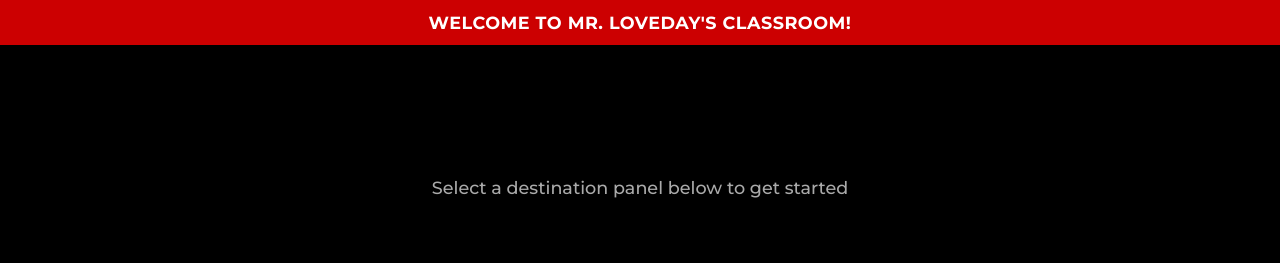
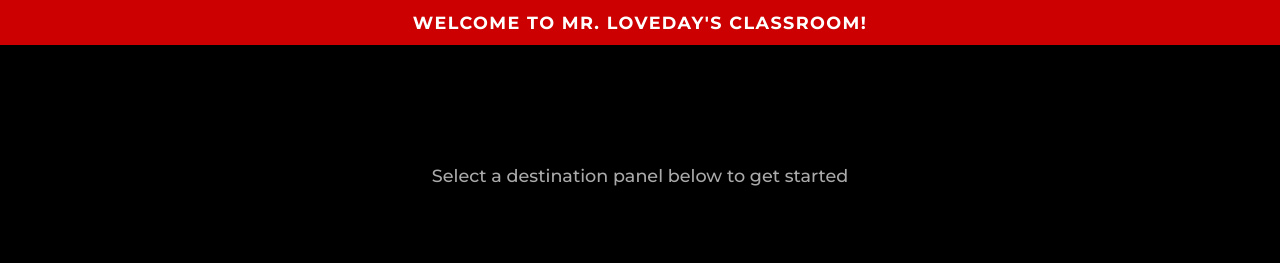
Before and after one commit to ericloveday/landing, a plain HTML site: page index.html in a window 1280 px wide. Shown: the top 263 px of the page. Drawn offline with Linux system fonts and the light colour scheme.

Commit message:
Update index.html

```diff
--- a/index.html
+++ b/index.html
@@ -34,7 +34,7 @@
             padding: 12px 20px;
             font-weight: 700;
             font-size: 1.1rem;
-            letter-spacing: 0.5px;
+            letter-spacing: 1.4px;
             box-shadow: 0 4px 15px rgba(0, 0, 0, 0.3);
             position: fixed;
             top: 0;
@@ -45,7 +45,7 @@
         /* Header Accent Block */
         .main-header {
             text-align: center;
-            margin-top: 10px;
+
             margin-bottom: 40px;
             width: 100%;
             max-width: 1100px;
@@ -67,7 +67,7 @@
         .main-header p {
             color: #aaaaaa;
             font-size: 1.1rem;
-            margin-top: 15px;
+
             font-weight: 500;
         }
 
```
